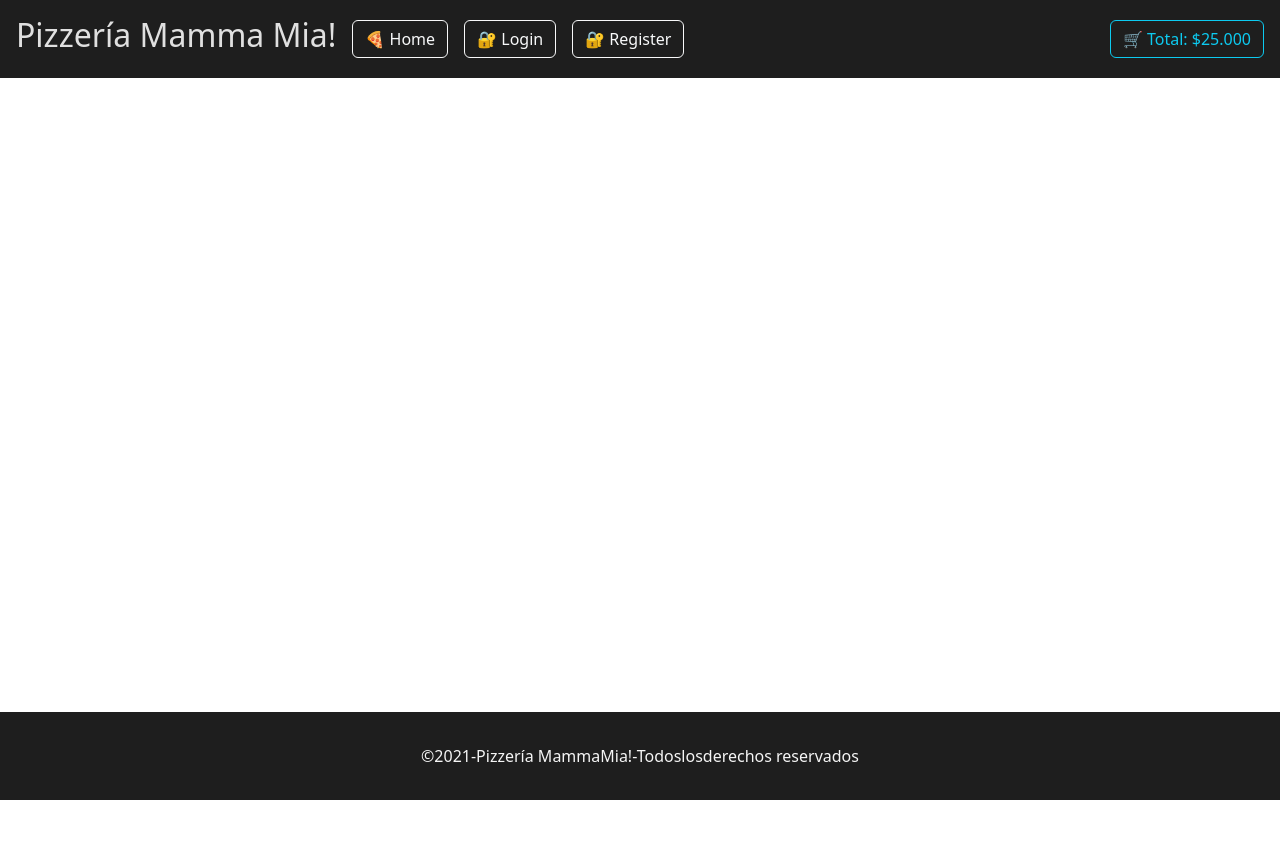
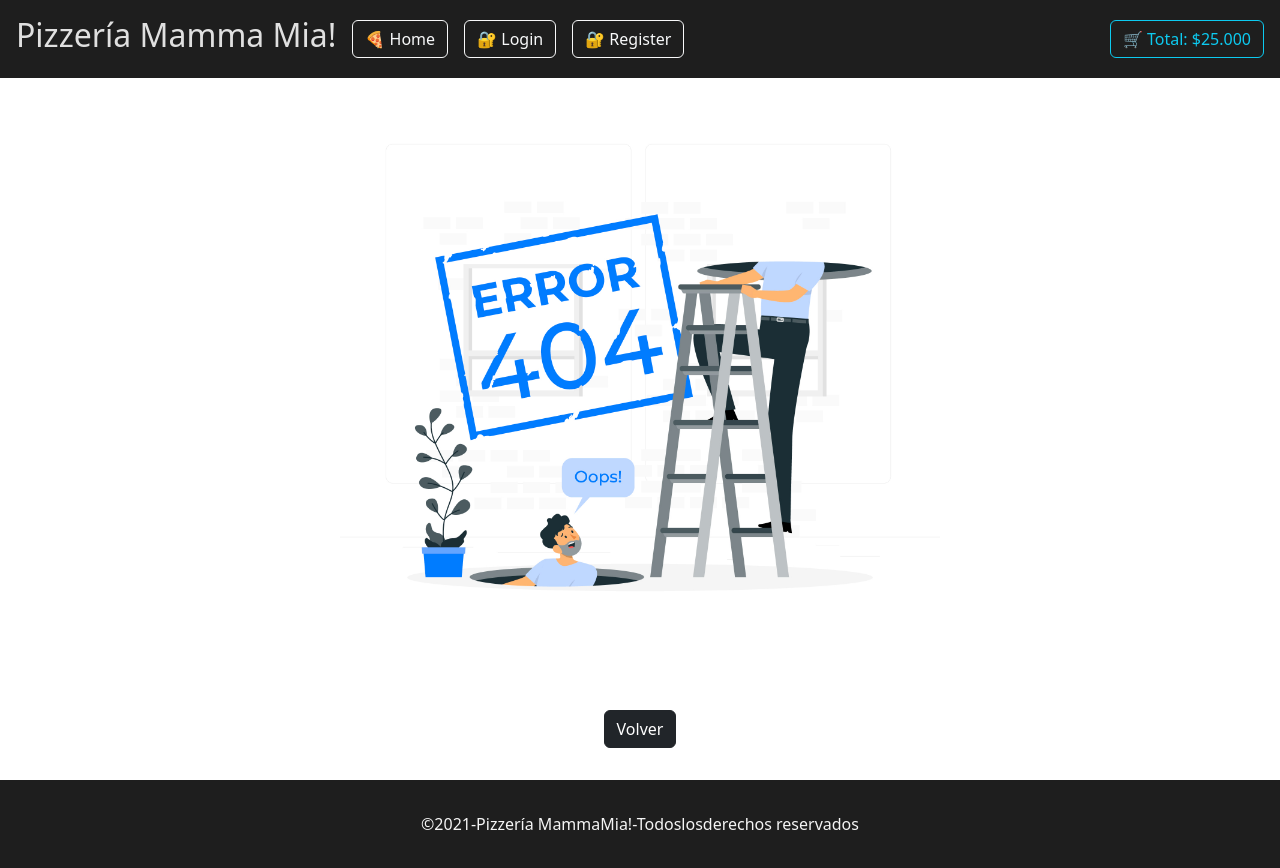
Before and after one commit to framirezj/ADL_desafio_PizzaStore_React, a React (Vite) app: page /profile in a window 1280 px wide. Before the commit the page ends 800 px from the top, so only its background shows below. Built offline with nearby package versions, Linux system fonts and the light colour scheme.

Commit message:
created: componente notfound

```diff
--- a/src/App.jsx
+++ b/src/App.jsx
@@ -7,6 +7,7 @@ import Register from "./pages/Register";
 import Login from "./pages/Login";
 import Cart from "./pages/Cart";
 import Pizza from "./pages/Pizza";
+import NotFound from "./pages/NotFound";
 import { Route, Routes } from "react-router-dom";
 
 function App() {
@@ -24,7 +25,7 @@ function App() {
           <Route path="/cart" element={<Cart />} />
           <Route path="/pizza/p001" element={<Pizza />} />
           {/* <Route path="/profile" element={<Profile/>} /> */}
-          {/* <Route path="*" element={<NotFound/>} /> */}
+          <Route path="*" element={<NotFound/>} />
         </Routes>
       </main>
       <footer className="container-footer">
--- /dev/null
+++ b/src/pages/NotFound.jsx
@@ -0,0 +1,12 @@
+const NotFound = () => {
+
+    return(
+        <>
+            <img src="/img/6374595.jpg" alt="imagen-404" width="600px"/>
+            <a href="/"><button className="btn btn-dark">Volver</button></a>
+        </>
+    )
+
+}
+
+export default NotFound
```
Also changed, not shown: public/img/6374595.jpg (added).
